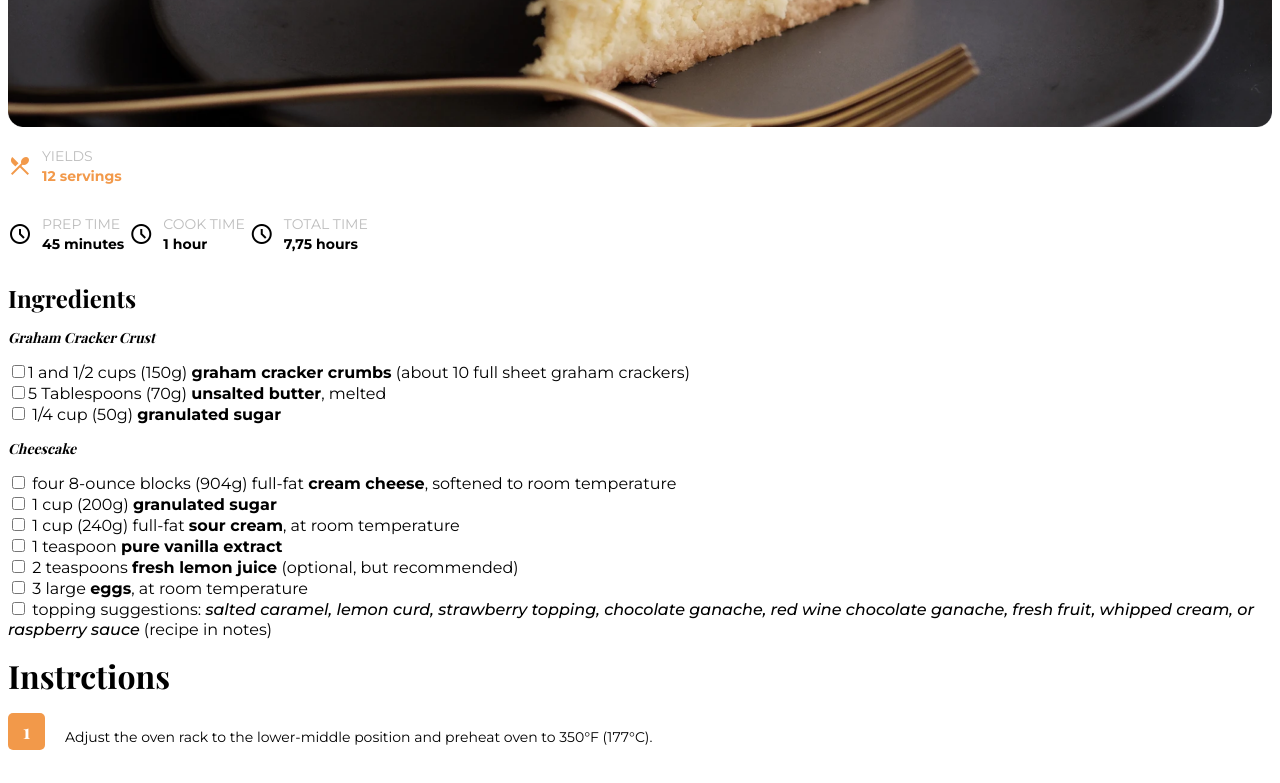
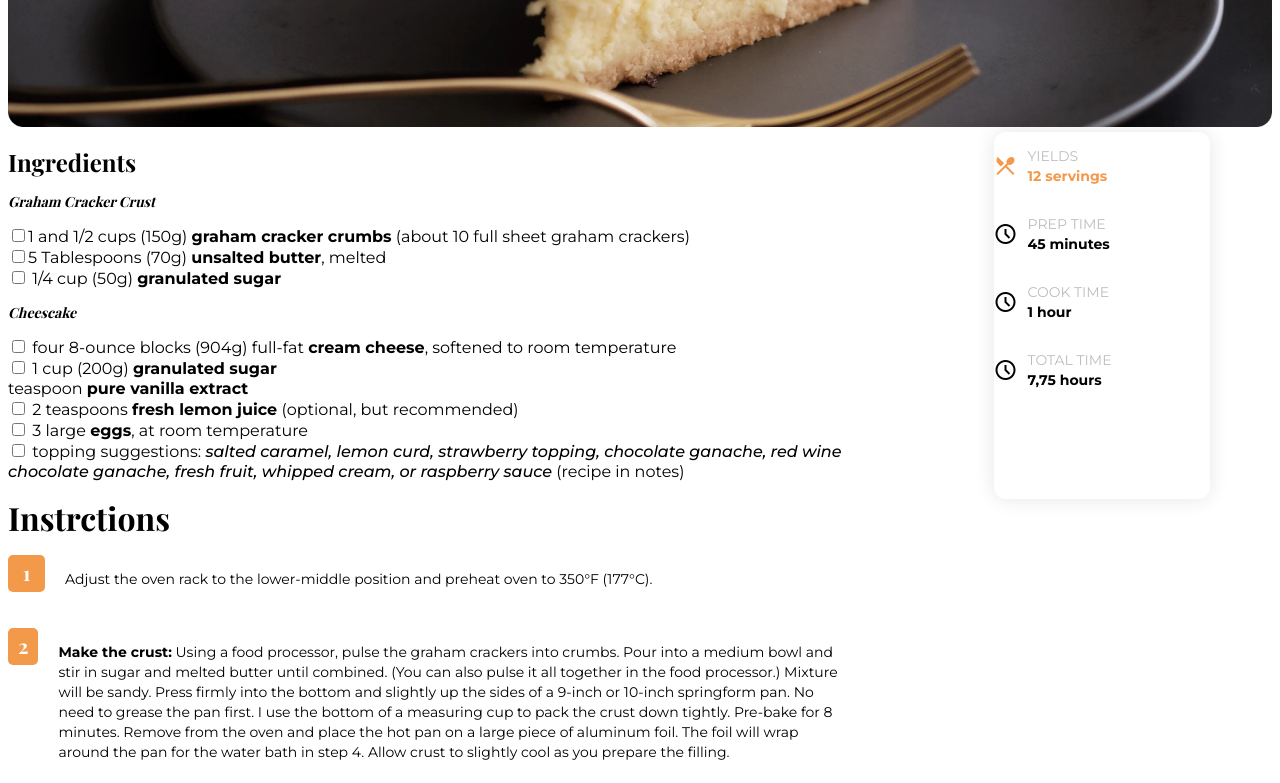
Before and after one commit to alfonso-ramos/Recibe-blog, a plain HTML site: page index.html in a window 1280 px wide. Shown: the part 600-1383 px from the top of the page. Drawn offline with nearby package versions, Linux system fonts and the light colour scheme; a web font is replaced by a local one.

Commit message:
[ADD] Maquetacion base terminada y estilizada para la vista desktop

```diff
--- a/index.html
+++ b/index.html
@@ -41,7 +41,10 @@
         <p class="italic"><span><img src="6dots.svg" alt="Dots"></span> Look no further for a creamy and ultra smooth classic cheesecake recipe! Paired with a buttery graham cracker crust, no one can deny its simple decadence. For the best results, bake in a water bath.</p>
 
         <img src="photo1.png" alt="Cheescake image">
+      </section>
 
+      <div class="recipe-info-and-steps-container">
+        <section class="general-info">
           <div class="yields">
             <span class="material-symbols-outlined orange-color">
               local_dining
@@ -85,6 +88,7 @@
           </div>
         </section>
 
+        <div class="recipe-container">
           <section class="ingredients-container">
             <h1>Ingredients</h1>
             <p class="italic font-playfair">Graham Cracker Crust</p>
@@ -109,13 +113,7 @@
             <label>
               <input type="checkbox"> 1 cup (200g) <span class="bold">granulated sugar</span>
             </label> <br>
-
-        <label>
-          <input type="checkbox"> 1 cup (240g) full-fat <span class="bold">sour cream</span>, at room temperature
-        </label> <br>
-
-        <label>
-          <input type="checkbox"> 1 teaspoon <span class="bold">pure vanilla extract</span>
+            teaspoon <span class="bold">pure vanilla extract</span>
             </label> <br>
 
             <label>
@@ -164,7 +162,12 @@
             </div>
 
               <p class="italic soft-gray-color">Source: <br> https://sallysbakingaddiction.com/classic-cheesecake/ </p>
+        </div>
+
+
         </section>
+      </div>
+
     </main>
 
     <footer>
--- a/styles/styles.css
+++ b/styles/styles.css
@@ -116,3 +116,24 @@ footer{
     display: flex;
     justify-content: center;
 }
+
+@media (min-width: 768px){
+    .general-info{
+        width: 216px;
+        height: 367px;
+        box-shadow: 0px 0px 20px rgba(0, 0, 0, 0.1);
+        border-radius: 12px;
+    }
+    .times-info-container{
+        display: flex;
+        flex-direction: column;
+    }
+    .recipe-info-and-steps-container{
+        display: grid;
+        grid-template-columns: 3fr 1fr;
+        gap: 15rem;
+    }
+    .recipe-container{
+        grid-row-start: 1;
+    }
+}
```
Lines whose indentation alone changed are shown as unchanged.
